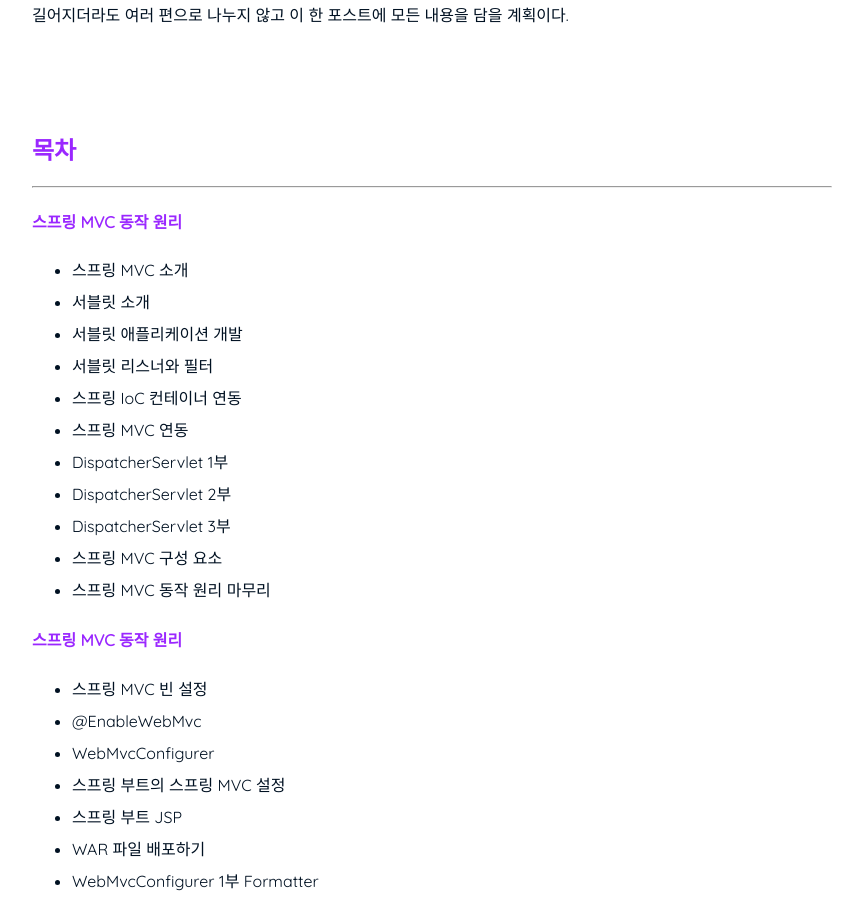
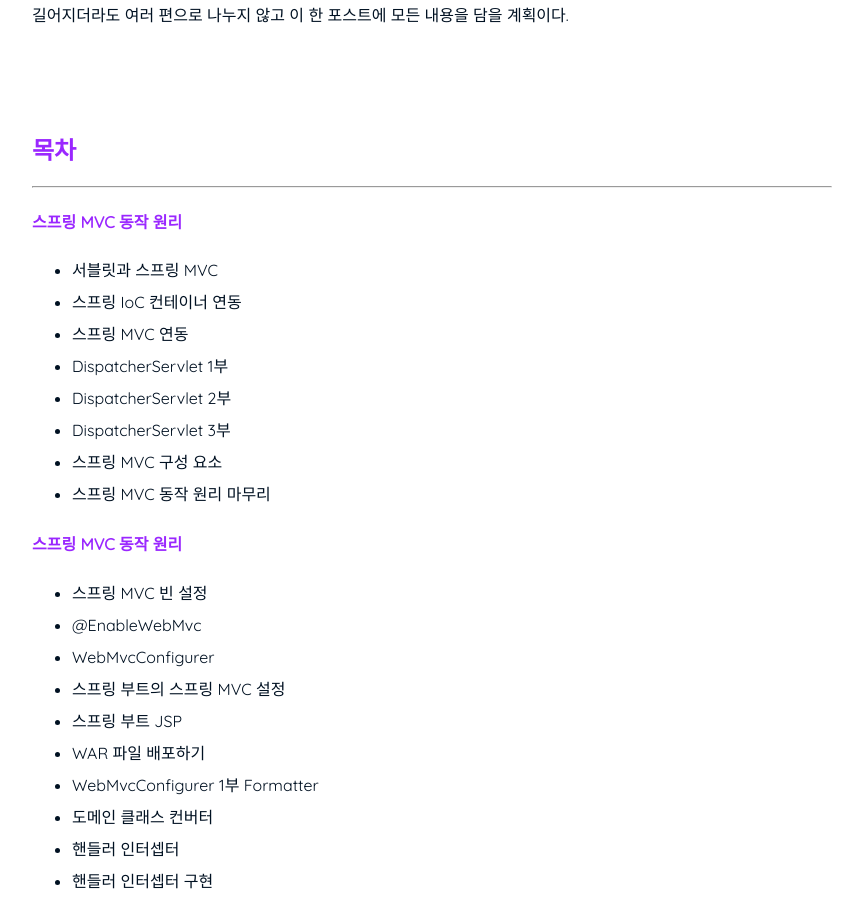
Before and after one commit to nimkoes/portfolio, a Jekyll site: the page built from _posts/2021-06-17-spring_web_mvc.md, in a window 1280 px wide and 900 px high, scrolled down 615 px. Shown: the whole window, without its empty margins (208-1071 px from the left). Built offline with Jekyll 4.4.1, drawn with Linux system fonts in a browser that asks for light colours; some of the changed text lies outside the part shown.

Commit message:
mod post

```diff
--- a/_posts/2021-06-17-spring_web_mvc.md
+++ b/_posts/2021-06-17-spring_web_mvc.md
@@ -26,10 +26,7 @@
 
 #### **스프링 MVC 동작 원리**
 
-  - 스프링 MVC 소개
-  - 서블릿 소개
-  - 서블릿 애플리케이션 개발
-  - 서블릿 리스너와 필터
+  - 서블릿과 스프링 MVC
   - 스프링 IoC 컨테이너 연동
   - 스프링 MVC 연동
   - DispatcherServlet 1부
@@ -96,7 +93,7 @@
 
 
 
-### **스프링 MVC 소개 & 서블릿 소개**
+### **서블릿과 스프링 MVC**
 
 ---
 
```
